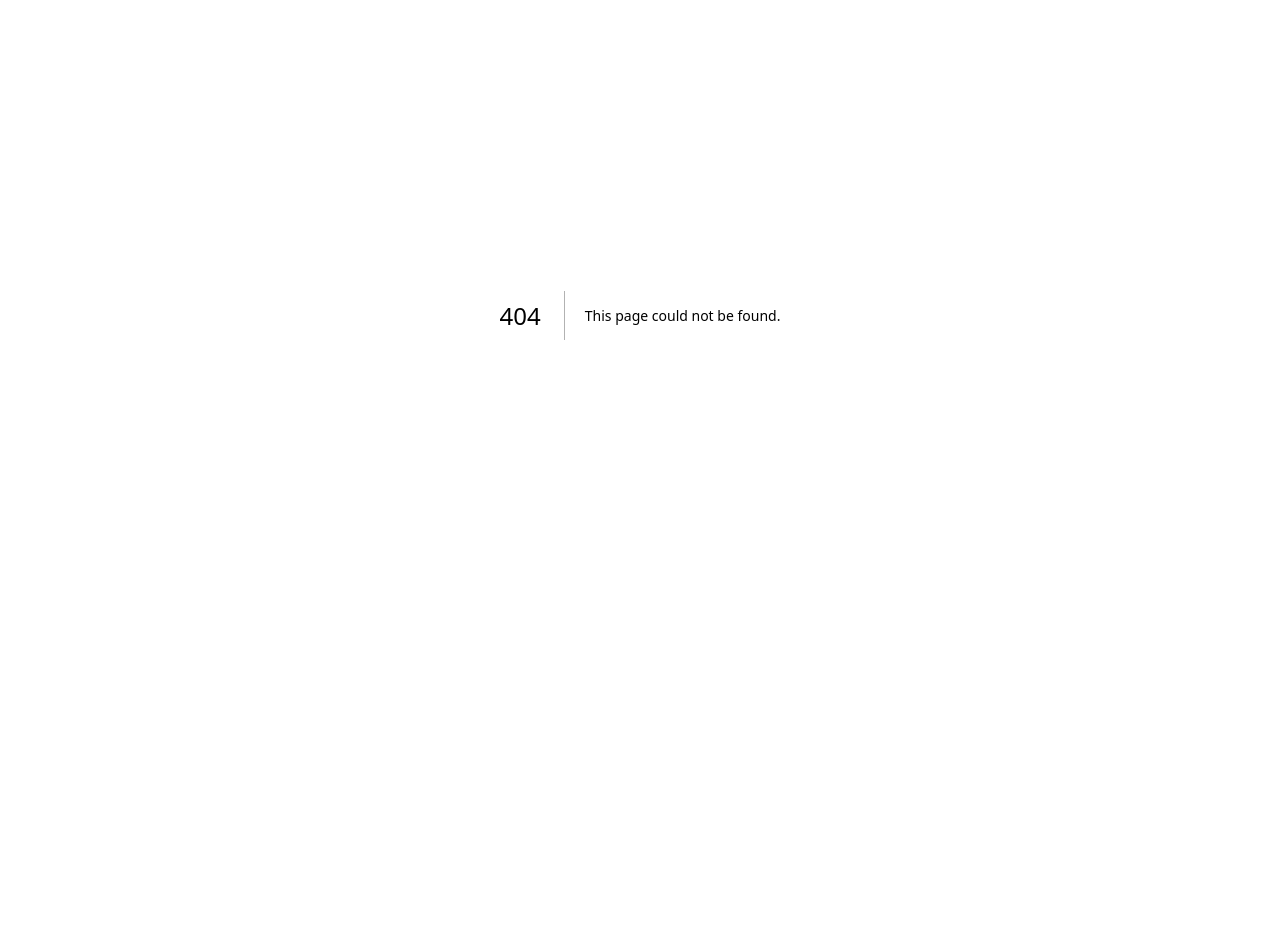
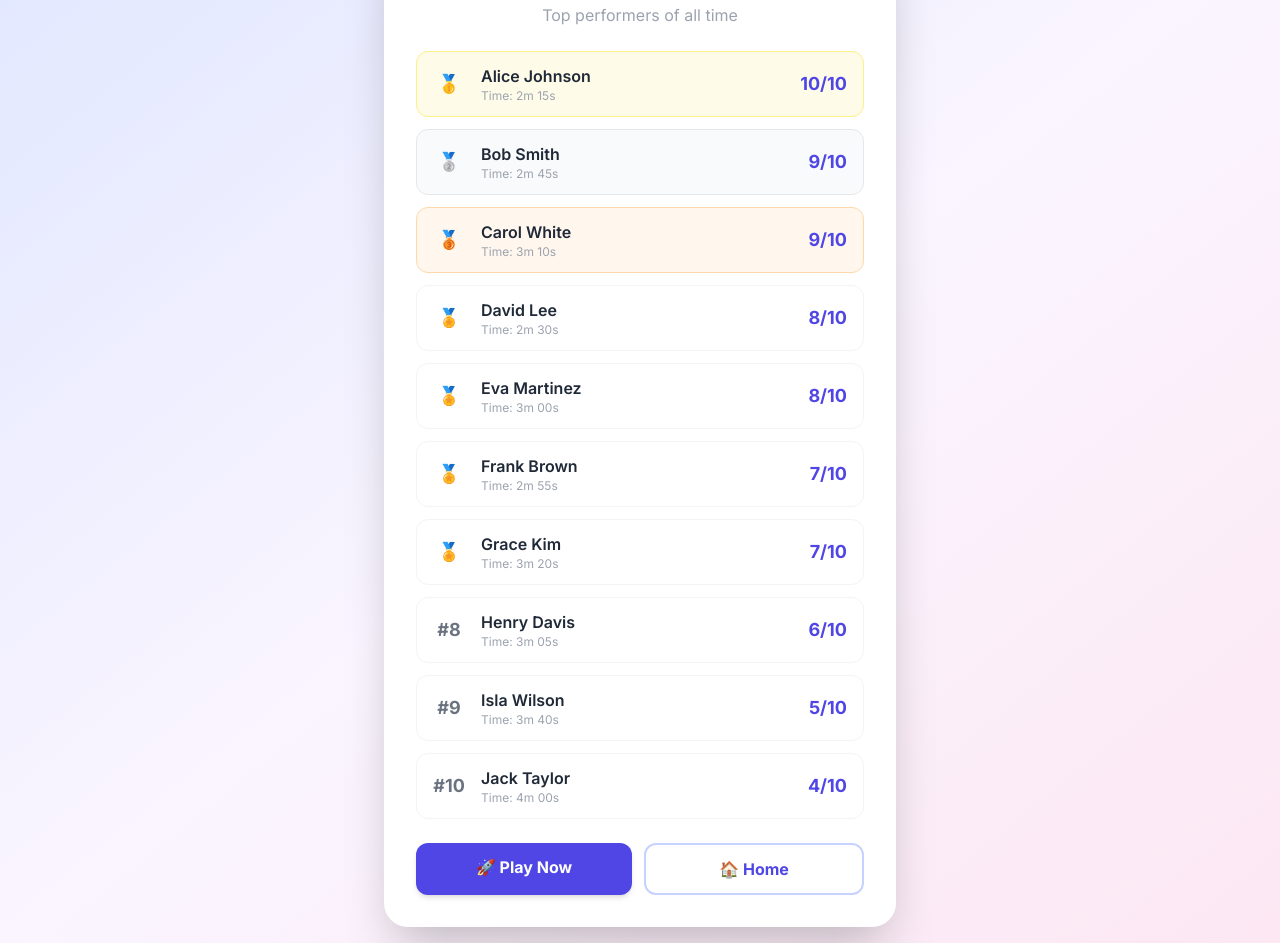
Before and after one commit to StuckInAI/quiz-app-dicavi-20260402-155210, a Next.js app: page /leaderboard in a window 1280 px wide. Before the commit this address had no page. Shown: the part 85-1028 px from the top of the page. Before the commit the page ends 800 px from the top, so only its background shows below. Built offline with nearby package versions, Linux system fonts and the light colour scheme.

Commit message:
Initial commit from Flare Codegen (API)

```diff
--- /dev/null
+++ b/src/app/leaderboard/page.tsx
@@ -0,0 +1,70 @@
+'use client'
+
+import Link from 'next/link'
+
+const mockLeaderboard = [
+  { rank: 1, name: 'Alice Johnson', score: 10, time: '2m 15s', badge: '🥇' },
+  { rank: 2, name: 'Bob Smith', score: 9, time: '2m 45s', badge: '🥈' },
+  { rank: 3, name: 'Carol White', score: 9, time: '3m 10s', badge: '🥉' },
+  { rank: 4, name: 'David Lee', score: 8, time: '2m 30s', badge: '🏅' },
+  { rank: 5, name: 'Eva Martinez', score: 8, time: '3m 00s', badge: '🏅' },
+  { rank: 6, name: 'Frank Brown', score: 7, time: '2m 55s', badge: '🏅' },
+  { rank: 7, name: 'Grace Kim', score: 7, time: '3m 20s', badge: '🏅' },
+  { rank: 8, name: 'Henry Davis', score: 6, time: '3m 05s', badge: '' },
+  { rank: 9, name: 'Isla Wilson', score: 5, time: '3m 40s', badge: '' },
+  { rank: 10, name: 'Jack Taylor', score: 4, time: '4m 00s', badge: '' },
+]
+
+export default function LeaderboardPage() {
+  return (
+    <main className="min-h-screen bg-gradient-to-br from-indigo-100 via-purple-50 to-pink-100 flex items-center justify-center p-4">
+      <div className="bg-white rounded-3xl shadow-2xl p-8 max-w-lg w-full">
+        <div className="text-center mb-6">
+          <h1 className="text-3xl font-extrabold text-indigo-700">🏆 Leaderboard</h1>
+          <p className="text-gray-400 mt-1">Top performers of all time</p>
+        </div>
+
+        <div className="space-y-3">
+          {mockLeaderboard.map((entry) => (
+            <div
+              key={entry.rank}
+              className={`flex items-center gap-4 rounded-xl px-4 py-3 ${
+                entry.rank === 1
+                  ? 'bg-yellow-50 border border-yellow-200'
+                  : entry.rank === 2
+                  ? 'bg-gray-50 border border-gray-200'
+                  : entry.rank === 3
+                  ? 'bg-orange-50 border border-orange-200'
+                  : 'bg-white border border-gray-100'
+              }`}
+            >
+              <span className="w-8 text-center font-bold text-lg text-gray-500">
+                {entry.badge || `#${entry.rank}`}
+              </span>
+              <div className="flex-1">
+                <p className="font-semibold text-gray-800">{entry.name}</p>
+                <p className="text-xs text-gray-400">Time: {entry.time}</p>
+              </div>
+              <span className="font-bold text-indigo-600 text-lg">{entry.score}/10</span>
+            </div>
+          ))}
+        </div>
+
+        <div className="mt-6 flex gap-3">
+          <Link
+            href="/quiz"
+            className="flex-1 text-center bg-indigo-600 hover:bg-indigo-700 text-white font-bold py-3 px-6 rounded-xl transition-all duration-200 shadow-md"
+          >
+            🚀 Play Now
+          </Link>
+          <Link
+            href="/"
+            className="flex-1 text-center bg-white hover:bg-indigo-50 text-indigo-600 font-bold py-3 px-6 rounded-xl border-2 border-indigo-200 transition-all duration-200"
+          >
+            🏠 Home
+          </Link>
+        </div>
+      </div>
+    </main>
+  )
+}
```
